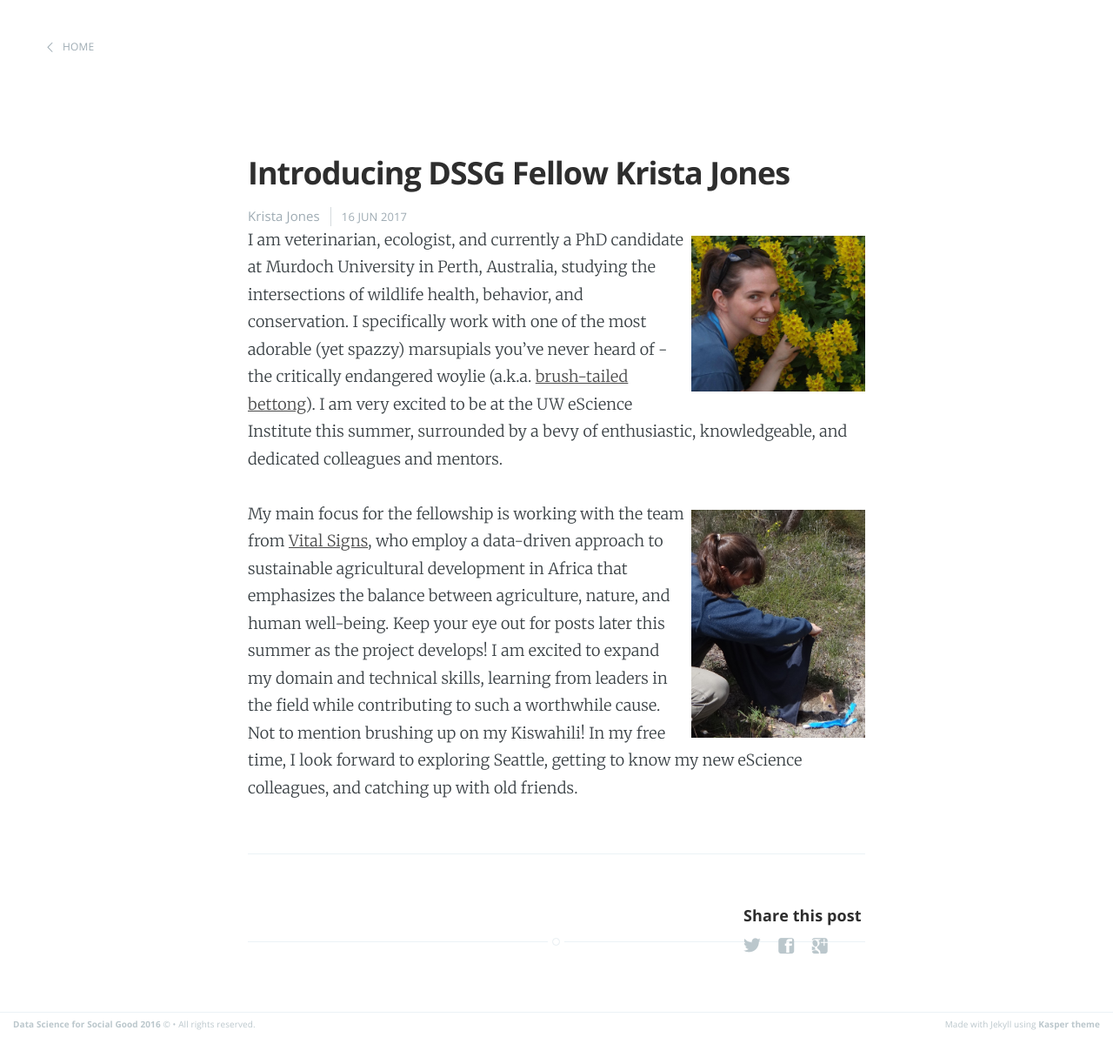
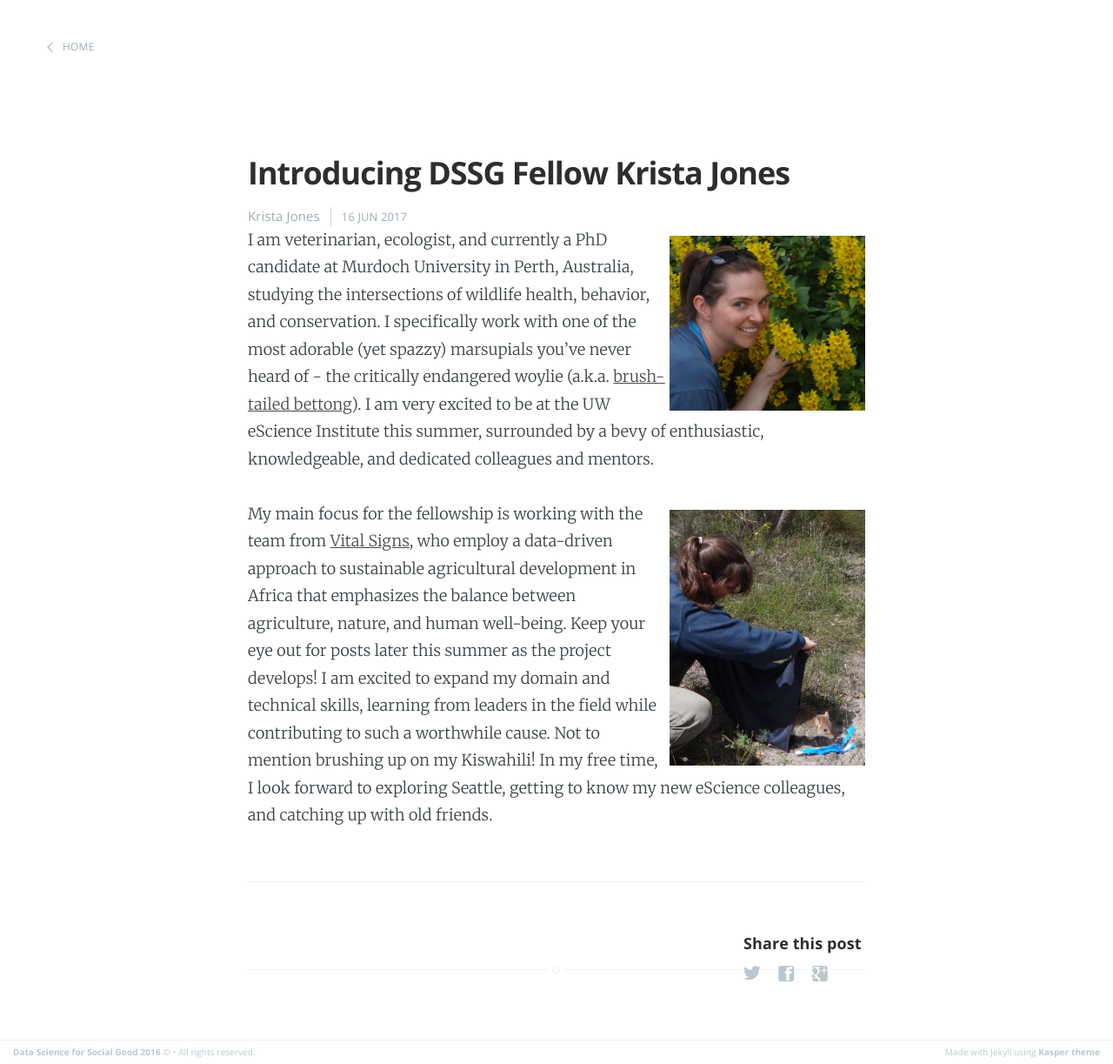
Before and after one commit to uwescience/DSSG2017, a Jekyll site: the page built from _posts/2017-06-16-Krista-intro.md, in a window 1280 px wide. Shown: the whole page at 87% size. Built offline with Jekyll 4.4.1, drawn with Linux system fonts in a browser that asks for light colours; before the commit the page ends 1192 px from its top, so only the background shows below that.

Commit message:
Change image sizes and update name of second image

```diff
--- a/_posts/2017-06-16-Krista-intro.md
+++ b/_posts/2017-06-16-Krista-intro.md
@@ -4,9 +4,9 @@ title:  "Introducing DSSG Fellow Krista Jones"
 date:   2017-06-16
 author: Krista Jones
 ---
-![Krista]({{ site.url }}/assets/images/KJ.jpg){:width="200px" align="right" style="PADDING-LEFT: 5px; PADDING-BOTTOM: 5px;"}
+![Krista]({{ site.url }}/assets/images/KJ.jpg){:width="225px" align="right" style="PADDING-LEFT: 5px; PADDING-BOTTOM: 5px;"}
 I am veterinarian, ecologist, and currently a PhD candidate at Murdoch University in Perth, Australia, studying the intersections of wildlife health, behavior, and conservation. I specifically work with one of the most adorable (yet spazzy) marsupials you've never heard of - the critically endangered woylie (a.k.a. [brush-tailed bettong](http://www.australianwildlife.org/wildlife/woylie.aspx)). I am very excited to be at the UW eScience Institute this summer, surrounded by a bevy of enthusiastic, knowledgeable, and dedicated colleagues and mentors.
 
 
-![KJrelease]({{ site.url }}/assets/images/KJrelease.jpg){:width="200px" align="right" style="PADDING-LEFT: 5px; PADDING-BOTTOM: 5px;"}
+![Krista2]({{ site.url }}/assets/images/KJrelease.jpg){:width="225px" align="right" style="PADDING-LEFT: 5px; PADDING-BOTTOM: 5px;"}
 My main focus for the fellowship is working with the team from [Vital Signs](http://www.conservation.org/projects/Pages/Vital-Signs.aspx), who employ a data-driven approach to sustainable agricultural development in Africa that emphasizes the balance between agriculture, nature, and human well-being. Keep your eye out for posts later this summer as the project develops! I am excited to expand my domain and technical skills, learning from leaders in the field while contributing to such a worthwhile cause. Not to mention brushing up on my Kiswahili! In my free time, I look forward to exploring Seattle, getting to know my new eScience colleagues, and catching up with old friends.
```
Also changed, not shown: assets/images/KJrelease.jpg (renamed from assets/images/KJrelease.JPG).
